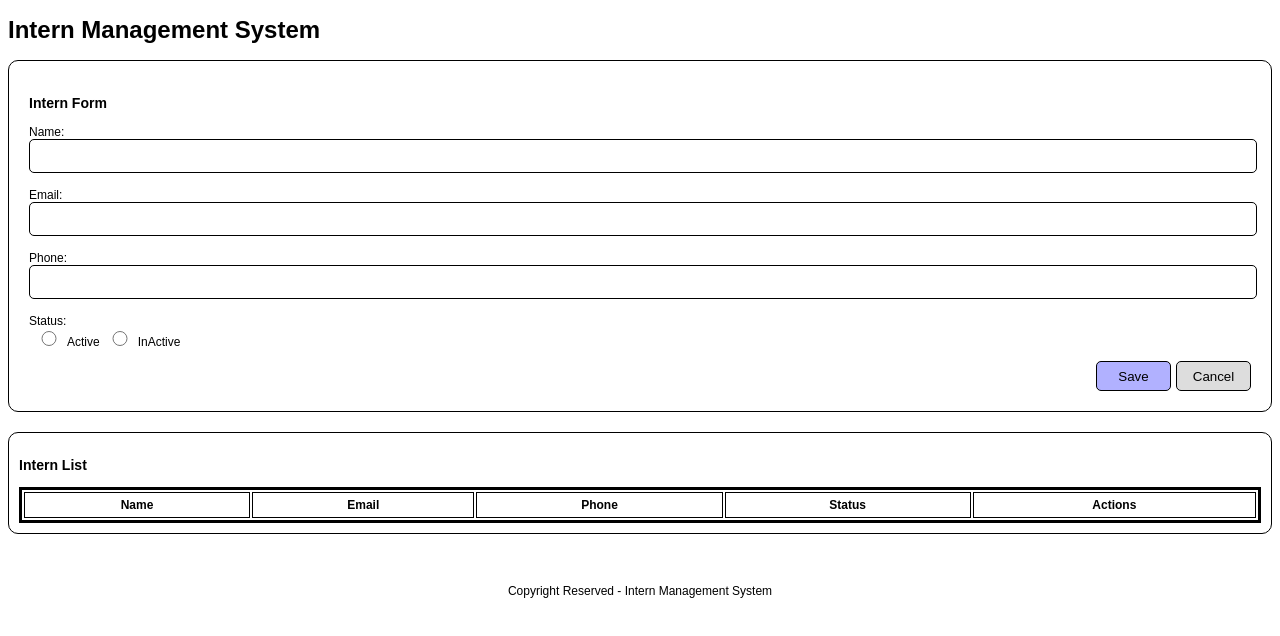
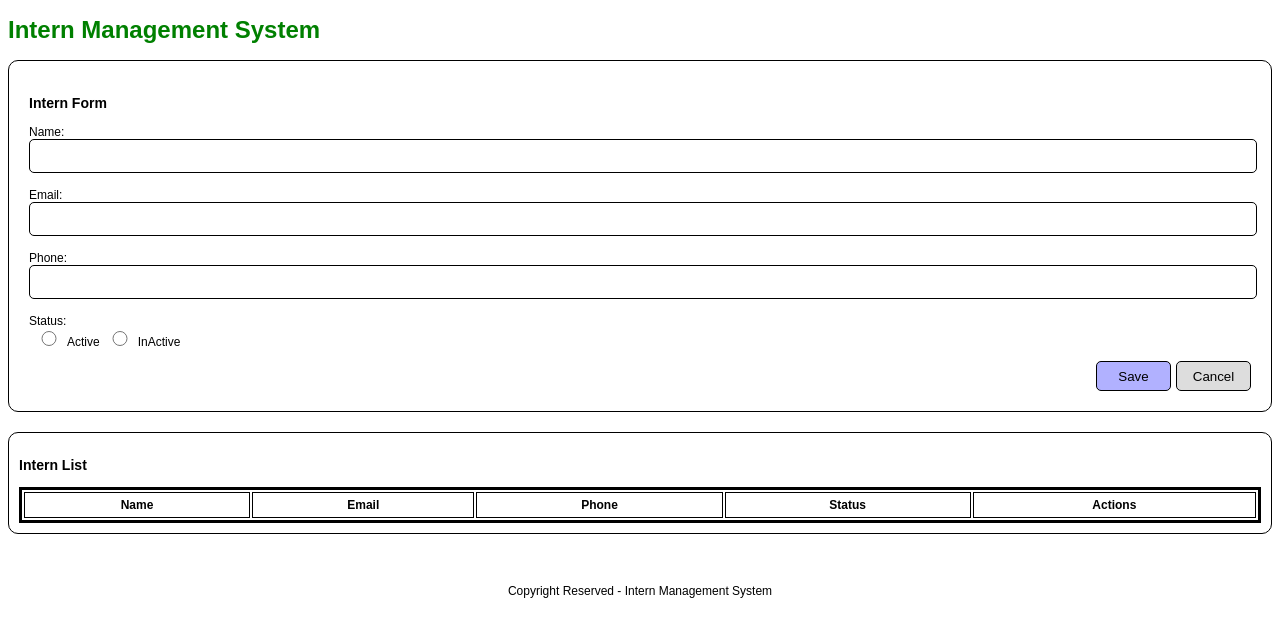
Before and after one commit to zhapix-coe/mern-workshop, a React (Vite) app in the folder intern-crud-workshop/intern-management-react/: page / in a window 1280 px wide. Shown: the top 636 px of the page. Built offline with nearby package versions, Linux system fonts and the light colour scheme.

Commit message:
color changed for header

```diff
--- a/intern-crud-workshop/intern-management-react/src/components/InternHeader.jsx
+++ b/intern-crud-workshop/intern-management-react/src/components/InternHeader.jsx
@@ -1,5 +1,5 @@
 export const InternHeader = () => (
   <header>
-    <h1>Intern Management System</h1>
+    <h1 style={{color:"green"}}>Intern Management System</h1>
   </header>
 );
```
